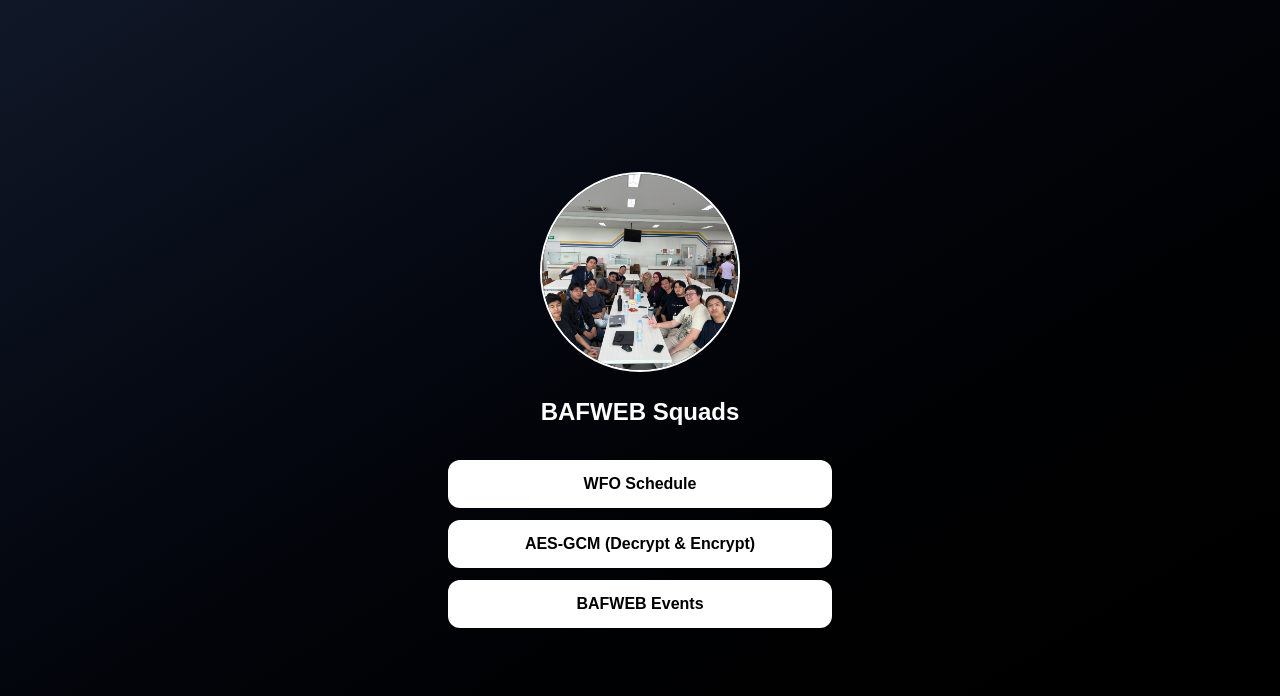
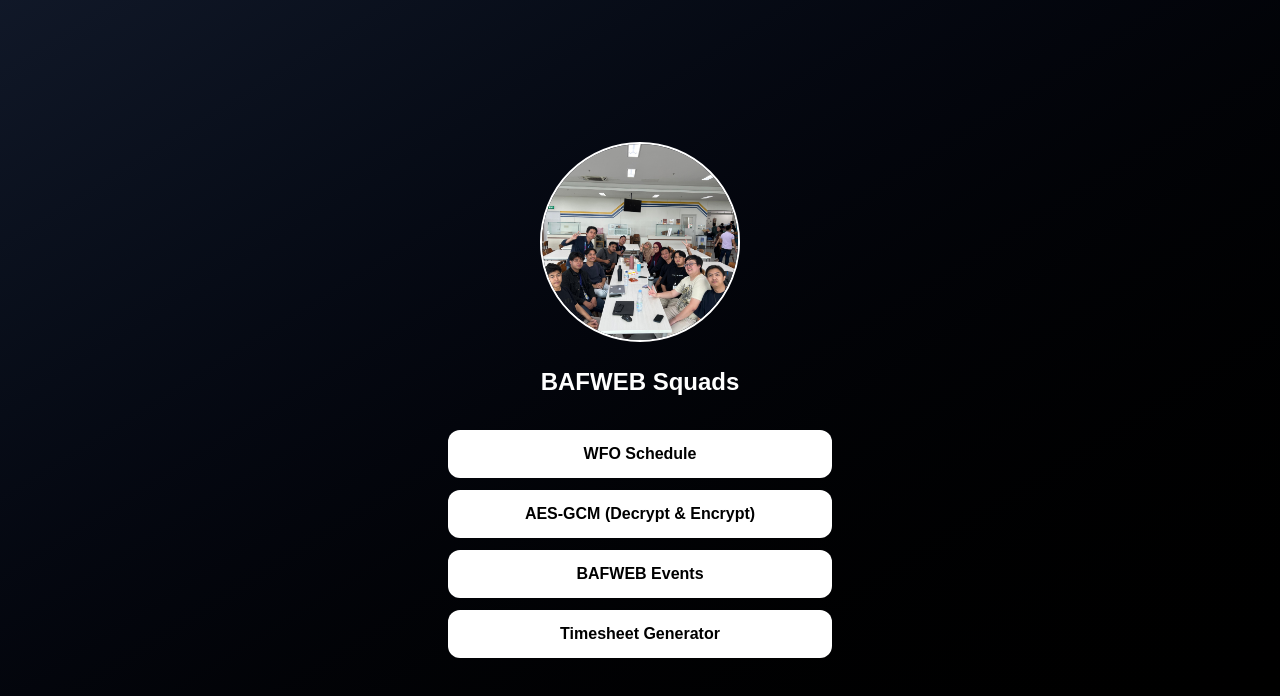
Before and after one commit to ilhammariq/bafweb-links, a Next.js app: page / in a window 1280 px wide. Shown: the top 696 px of the page. Built offline with nearby package versions, Linux system fonts and the light colour scheme.

Commit message:
update new link timesheet generator

```diff
--- a/src/pages/index.js
+++ b/src/pages/index.js
@@ -5,6 +5,7 @@ export default function Home() {
     { name: "WFO Schedule", url: "https://wfo-days.vercel.app/" },
     { name: "AES-GCM (Decrypt & Encrypt)", url: "https://cryptx-web.vercel.app/" },
     { name: "BAFWEB Events", url: "https://bafweb-event.vercel.app/" },
+    { name: "Timesheet Generator", url: "https://timesheet-generator-apps.vercel.app/" },
   ];
 
   return (
```
